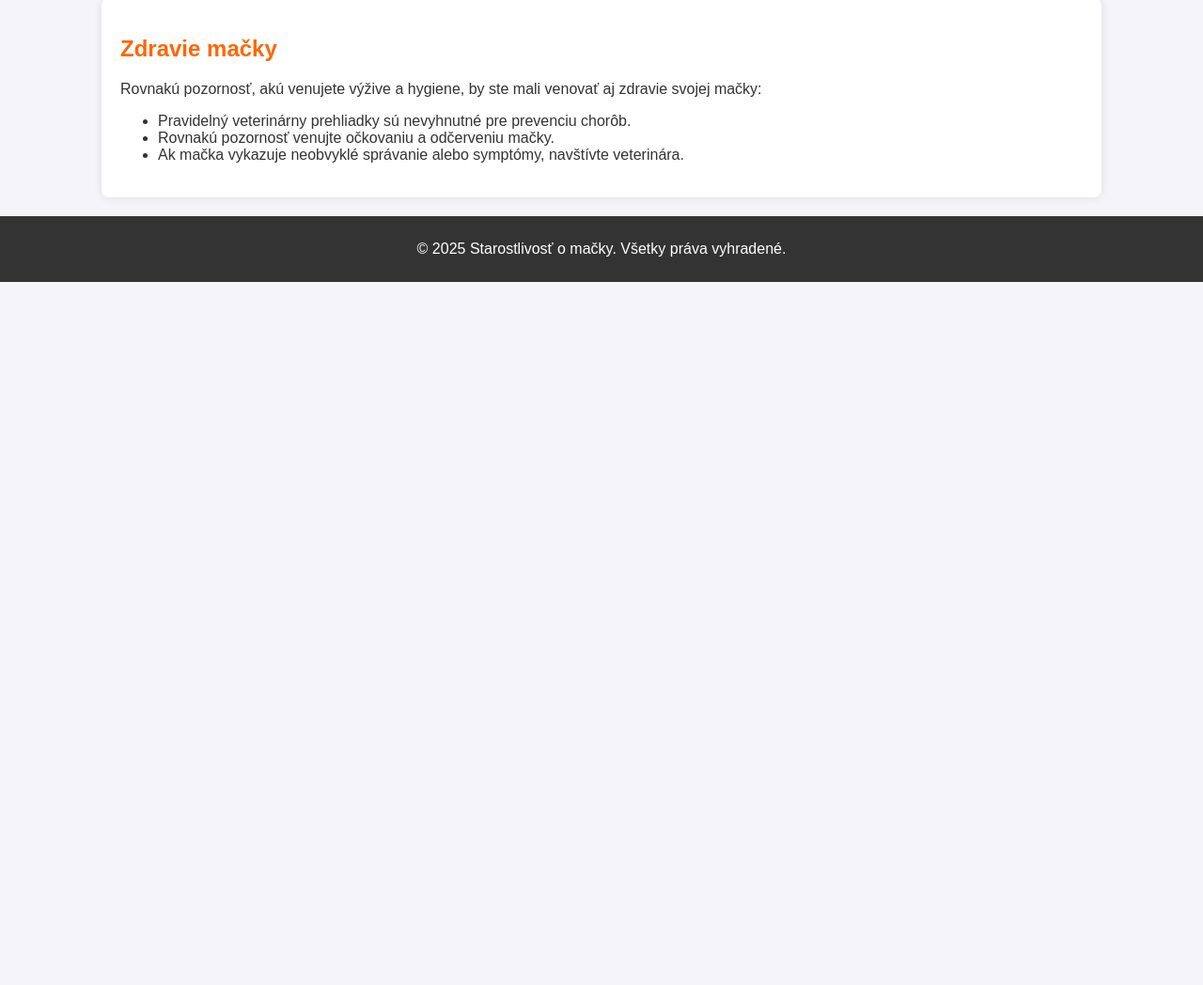
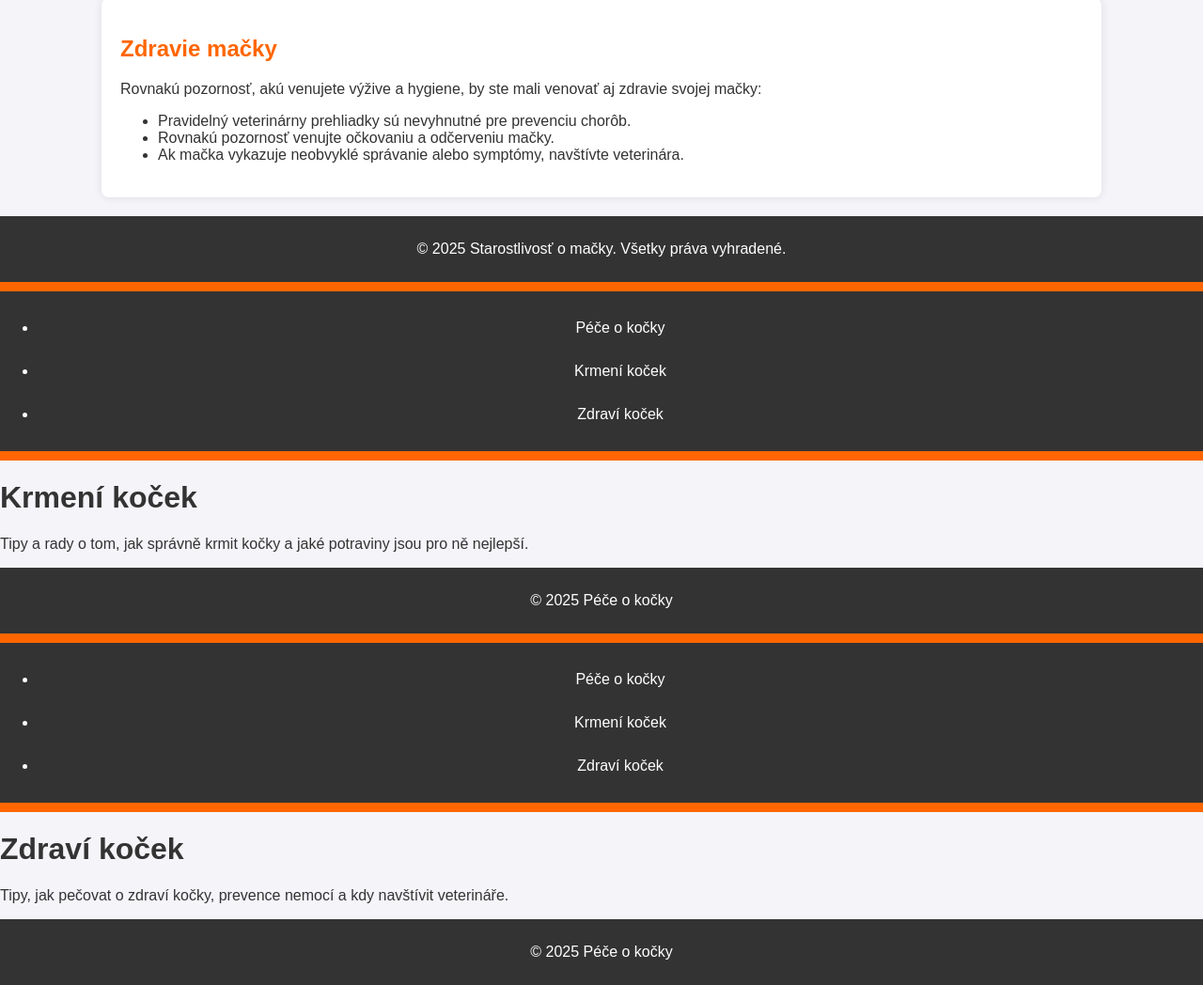
Before and after one commit to Anna12333/Anna12333, a plain HTML site: page kocky.html in a window 1280 px wide. Shown: the part 1489-2537 px from the top of the page at 94% size. Before the commit the page ends 1789 px from the top, so only its background shows below. Drawn offline with Linux system fonts and the light colour scheme.

Commit message:
kocky.html

```diff
--- a/kocky.html
+++ b/kocky.html
@@ -137,3 +137,65 @@
     </footer>
 </body>
 </html>
+<!DOCTYPE html>
+<html lang="cs">
+<head>
+    <meta charset="UTF-8">
+    <meta name="viewport" content="width=device-width, initial-scale=1.0">
+    <title>Krmení koček</title>
+    <link rel="stylesheet" href="styles.css">
+</head>
+<body>
+
+    <header>
+        <nav>
+            <ul>
+                <li><a href="index.html">Péče o kočky</a></li>
+                <li><a href="krmeni.html">Krmení koček</a></li>
+                <li><a href="zdravi.html">Zdraví koček</a></li>
+            </ul>
+        </nav>
+    </header>
+
+    <main>
+        <h1>Krmení koček</h1>
+        <p>Tipy a rady o tom, jak správně krmit kočky a jaké potraviny jsou pro ně nejlepší.</p>
+    </main>
+
+    <footer>
+        <p>&copy; 2025 Péče o kočky</p>
+    </footer>
+
+</body>
+</html>
+<!DOCTYPE html>
+<html lang="cs">
+<head>
+    <meta charset="UTF-8">
+    <meta name="viewport" content="width=device-width, initial-scale=1.0">
+    <title>Zdraví koček</title>
+    <link rel="stylesheet" href="styles.css">
+</head>
+<body>
+
+    <header>
+        <nav>
+            <ul>
+                <li><a href="index.html">Péče o kočky</a></li>
+                <li><a href="krmeni.html">Krmení koček</a></li>
+                <li><a href="zdravi.html">Zdraví koček</a></li>
+            </ul>
+        </nav>
+    </header>
+
+    <main>
+        <h1>Zdraví koček</h1>
+        <p>Tipy, jak pečovat o zdraví kočky, prevence nemocí a kdy navštívit veterináře.</p>
+    </main>
+
+    <footer>
+        <p>&copy; 2025 Péče o kočky</p>
+    </footer>
+
+</body>
+</html>
```
